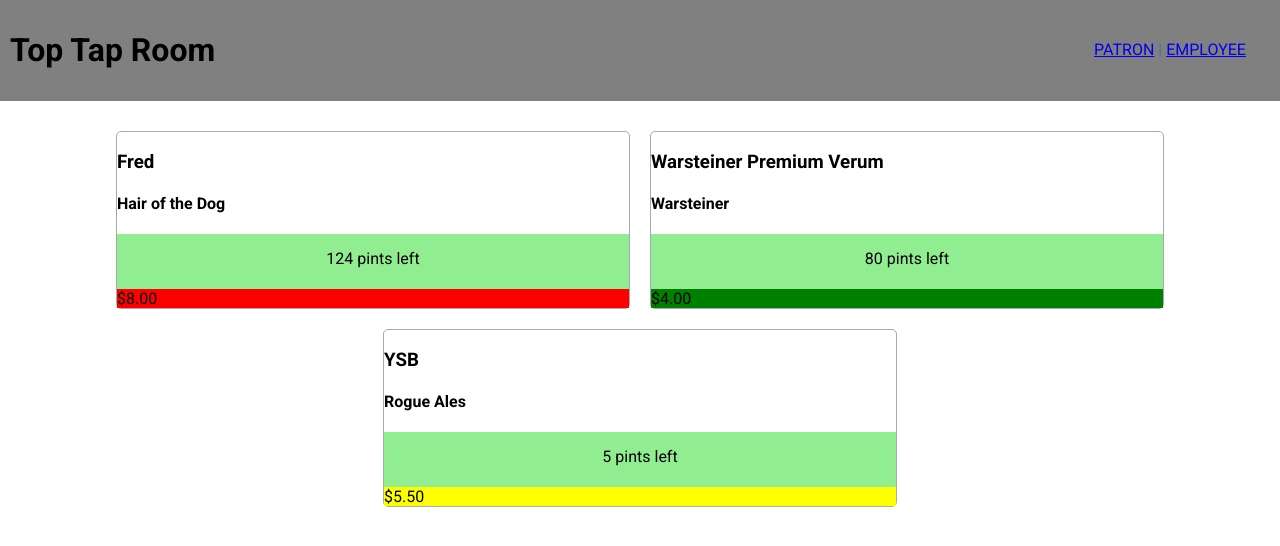
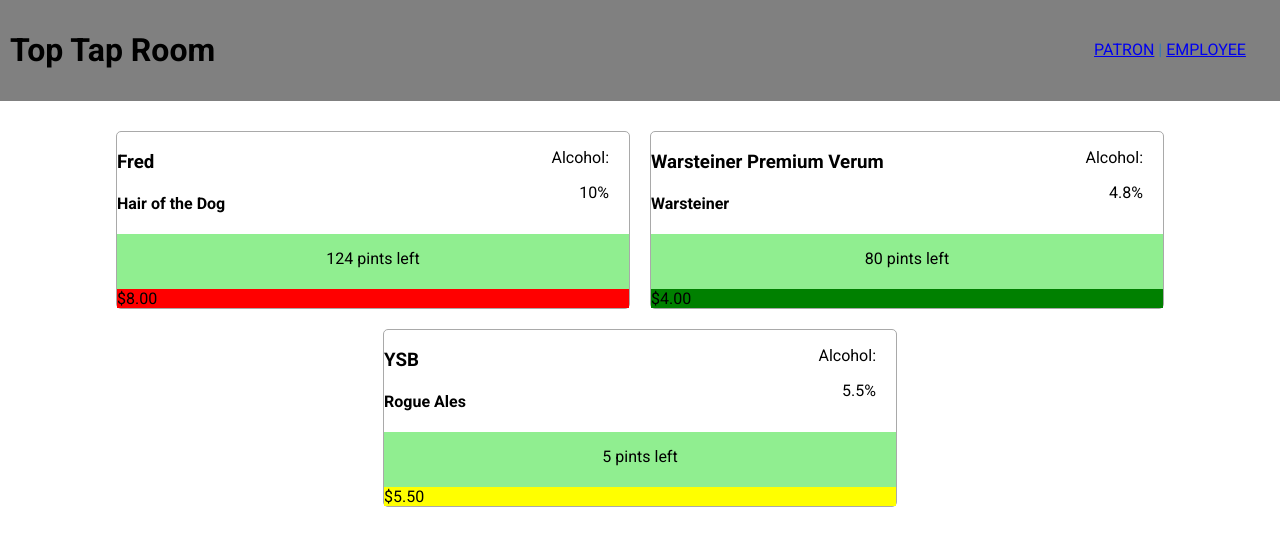
Before and after one commit to LiamPKenna/tap-room, a React (Create React App) app: page / in a window 1280 px wide. Shown: the top 546 px of the page. Built offline with nearby package versions, Linux system fonts and the light colour scheme.

Commit message:
Add alcohol content to Keg

```diff
--- a/src/components/Keg.jsx
+++ b/src/components/Keg.jsx
@@ -16,10 +16,26 @@ function Keg(props) {
     borderRadius: '5px',
     margin: '10px'
   };
+  const kegTopStyle = {
+    display: 'grid',
+    gridTemplateColumns: '1fr 90px'
+  };
+  const alcoholStyle = {
+    textAlign: 'right',
+    paddingRight: '20px'
+  };
   return (
     <div style={kegStyle}>
-      <h3>{props.keg.name}</h3>
-      <h4>{props.keg.brand}</h4>
+      <div style={kegTopStyle}>
+        <div>
+          <h3>{props.keg.name}</h3>
+          <h4>{props.keg.brand}</h4>
+        </div>
+        <div style={alcoholStyle}>
+          <p>Alcohol:</p>
+          <p>{props.keg.alcoholContent}%</p>
+        </div>
+      </div>
       <Counter pints={props.keg.pints} employee={props.employee} />
       <Price price={props.keg.price} />
     </div>
```
